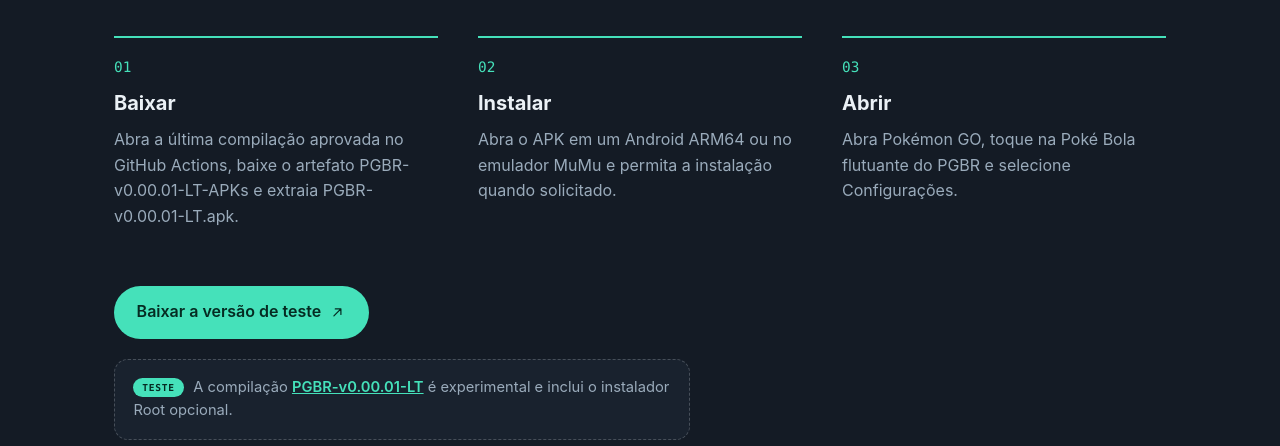
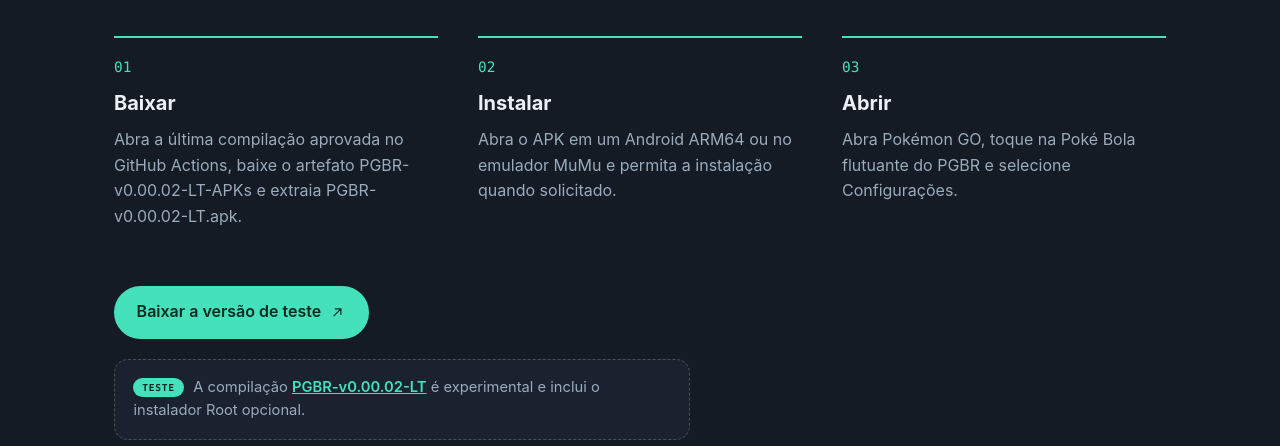
Before and after one commit to LucianoToscano/PGBR, a React (Vite) app in the folder website/: page / in a window 1280 px wide. Shown: the part 5000-5446 px from the top of the page. Built offline with nearby package versions, Linux system fonts and the light colour scheme.

Commit message:
test(branding): verificar versao atual e alinhar site ao PGBR v0.00.02-LT

```diff
--- a/website/index.html
+++ b/website/index.html
@@ -4,10 +4,10 @@
     <meta charset="UTF-8" />
     <meta name="viewport" content="width=device-width, initial-scale=1.0" />
     <link rel="icon" type="image/webp" href="%BASE_URL%logo.webp" />
-    <title>PGBR-v0.00.01-LT — Edição brasileira</title>
+    <title>PGBR-v0.00.02-LT — Edição brasileira</title>
     <meta
       name="description"
-      content="PGBR-v0.00.01-LT: interface em português brasileiro, localização, joystick, rotas e ferramentas para Pokémon GO no Android ARM64."
+      content="PGBR-v0.00.02-LT: interface em português brasileiro, localização, joystick, rotas e ferramentas para Pokémon GO no Android ARM64."
     />
     <meta name="color-scheme" content="dark light" />
     <meta name="theme-color" content="#141b25" />
--- a/website/src/App.jsx
+++ b/website/src/App.jsx
@@ -10,7 +10,7 @@ import GuideDetail from './components/GuideDetail.jsx';
 import { featureGuides } from './components/guideData.js';
 import { useTheme } from './hooks/useTheme.js';
 
-const HOME_TITLE = 'PGBR-v0.00.01-LT — edição brasileira';
+const HOME_TITLE = 'PGBR-v0.00.02-LT — edição brasileira';
 const HOME_DESCRIPTION =
   'PGBR: controles de localização, joystick, rotas e opções de automação em português brasileiro para Android ARM64.';
 
--- a/website/src/components/GetStarted.jsx
+++ b/website/src/components/GetStarted.jsx
@@ -34,7 +34,7 @@ export default function GetStarted() {
 
       <p className="cta__release">
         <span className="cta__badge">Teste</span>
-        A compilação <a href={links.releasesCurrent}>PGBR-v0.00.01-LT</a> é experimental e inclui o instalador Root opcional.
+        A compilação <a href={links.releasesCurrent}>PGBR-v0.00.02-LT</a> é experimental e inclui o instalador Root opcional.
       </p>
 
       <div className="faq">
--- a/website/src/content.js
+++ b/website/src/content.js
@@ -136,7 +136,7 @@ export const steps = [
   {
     n: '01',
     title: 'Baixar',
-    body: 'Abra a última compilação aprovada no GitHub Actions, baixe o artefato PGBR-v0.00.01-LT-APKs e extraia PGBR-v0.00.01-LT.apk.',
+    body: 'Abra a última compilação aprovada no GitHub Actions, baixe o artefato PGBR-v0.00.02-LT-APKs e extraia PGBR-v0.00.02-LT.apk.',
   },
   {
     n: '02',
```
Also changed, not shown: 1 other file (tests, documents, lock files or other folders).
